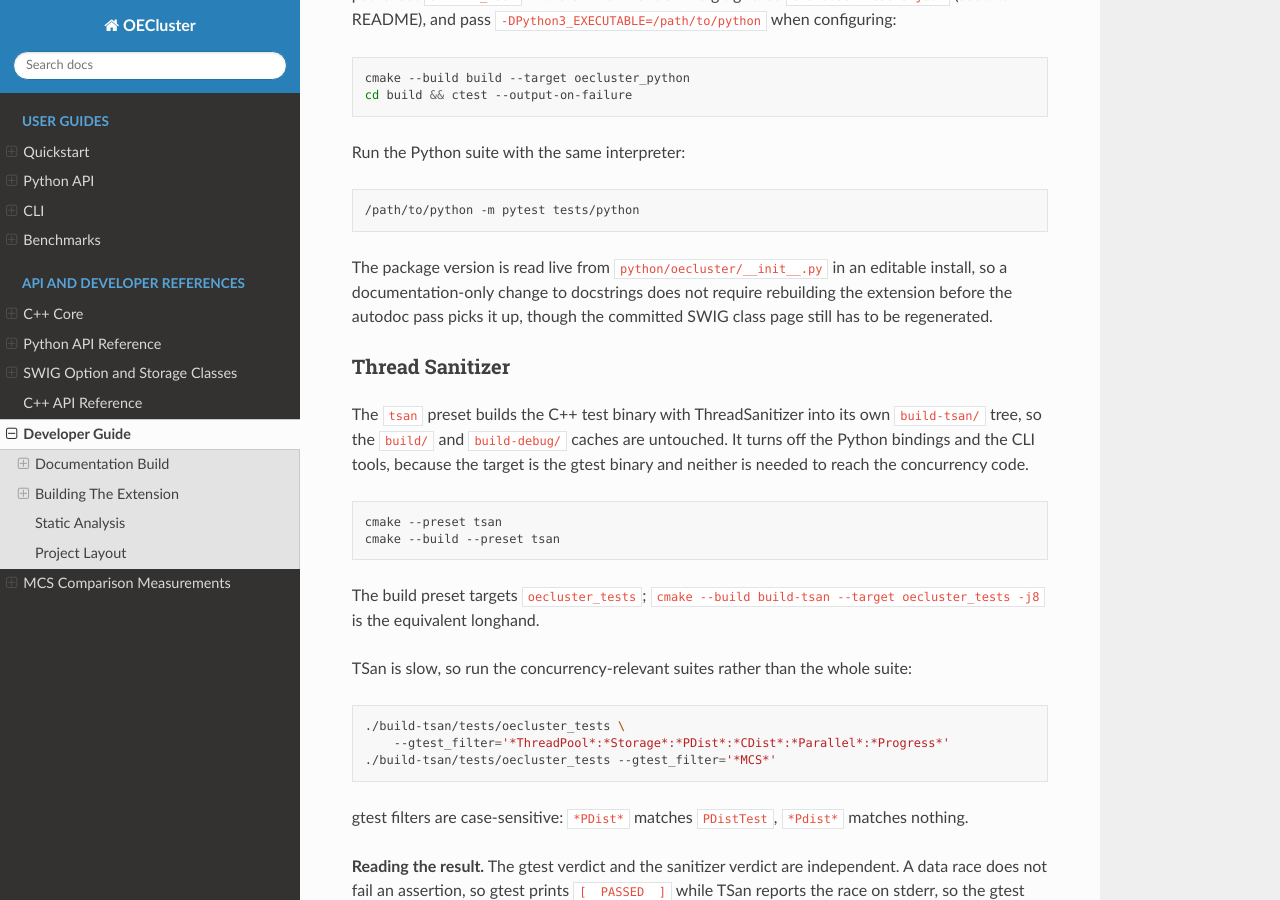
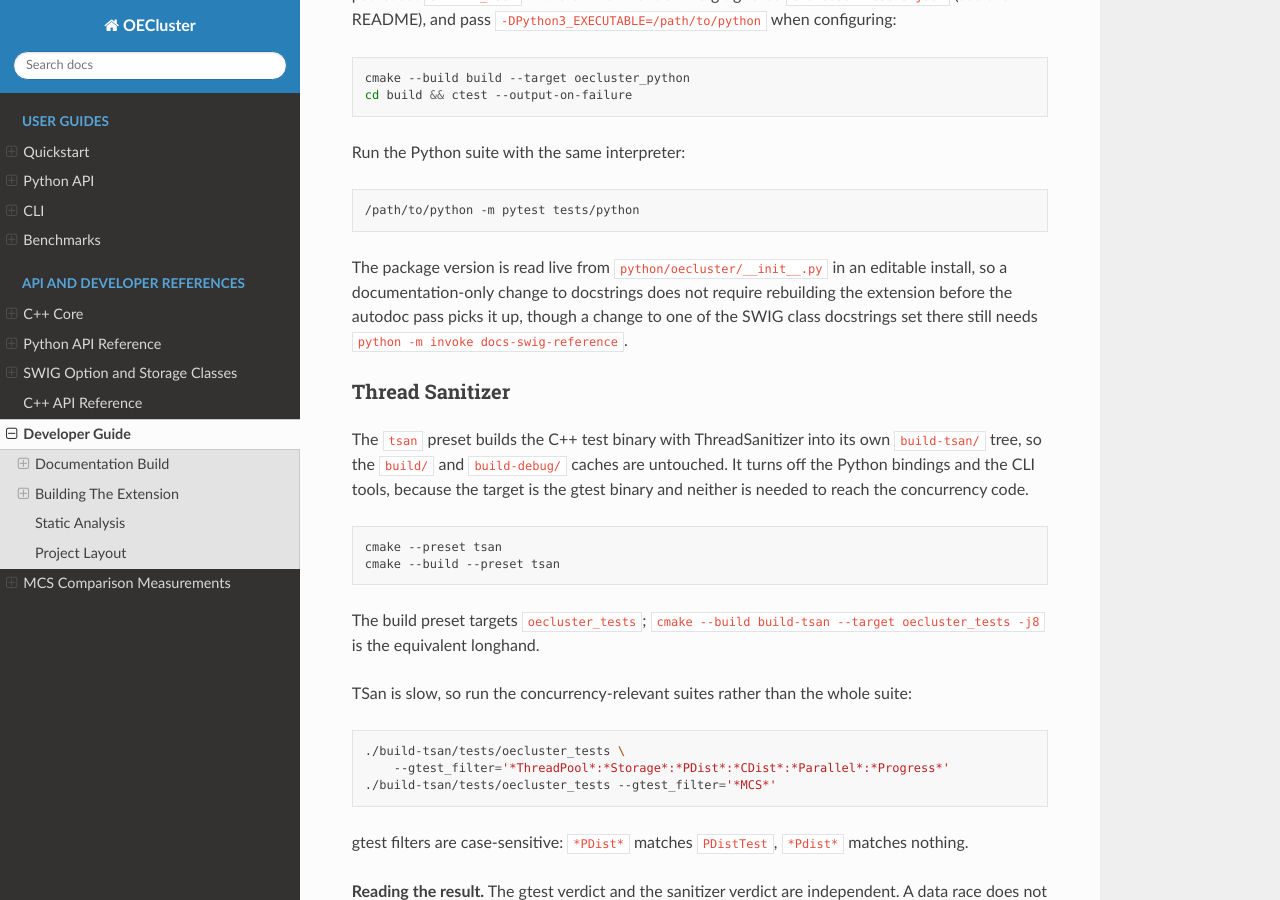
Before and after one commit to scott-arne/oecluster, a Sphinx documentation site: the page built from docs/developer.md, in a window 1280 px wide and 900 px high, scrolled down 1633 px. Built offline with Sphinx 7.4.7 and the Read the Docs theme 3.1.0, drawn with Linux system fonts in a browser that asks for light colours; pages that are not in the unit, such as notebooks, are missing from menus; the version number is read from the project's files by our own code.

Commit message:
docs: say which docstring changes need the SWIG page regenerated

```diff
--- a/docs/developer.md
+++ b/docs/developer.md
@@ -90,8 +90,9 @@ Run the Python suite with the same interpreter:
 
 The package version is read live from `python/oecluster/__init__.py` in an
 editable install, so a documentation-only change to docstrings does not require
-rebuilding the extension before the autodoc pass picks it up, though the
-committed SWIG class page still has to be regenerated.
+rebuilding the extension before the autodoc pass picks it up, though a change
+to one of the SWIG class docstrings set there still needs
+`python -m invoke docs-swig-reference`.
 
 ### Thread Sanitizer
 
```
